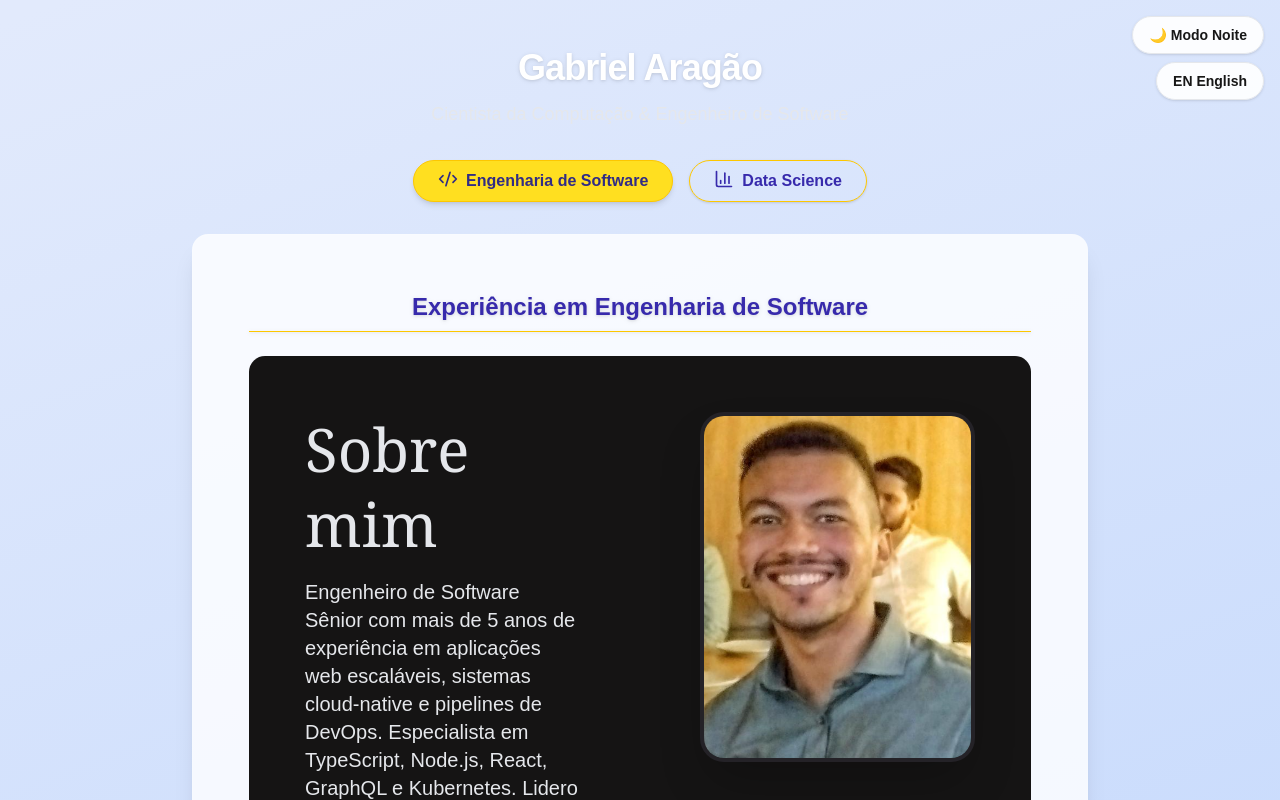
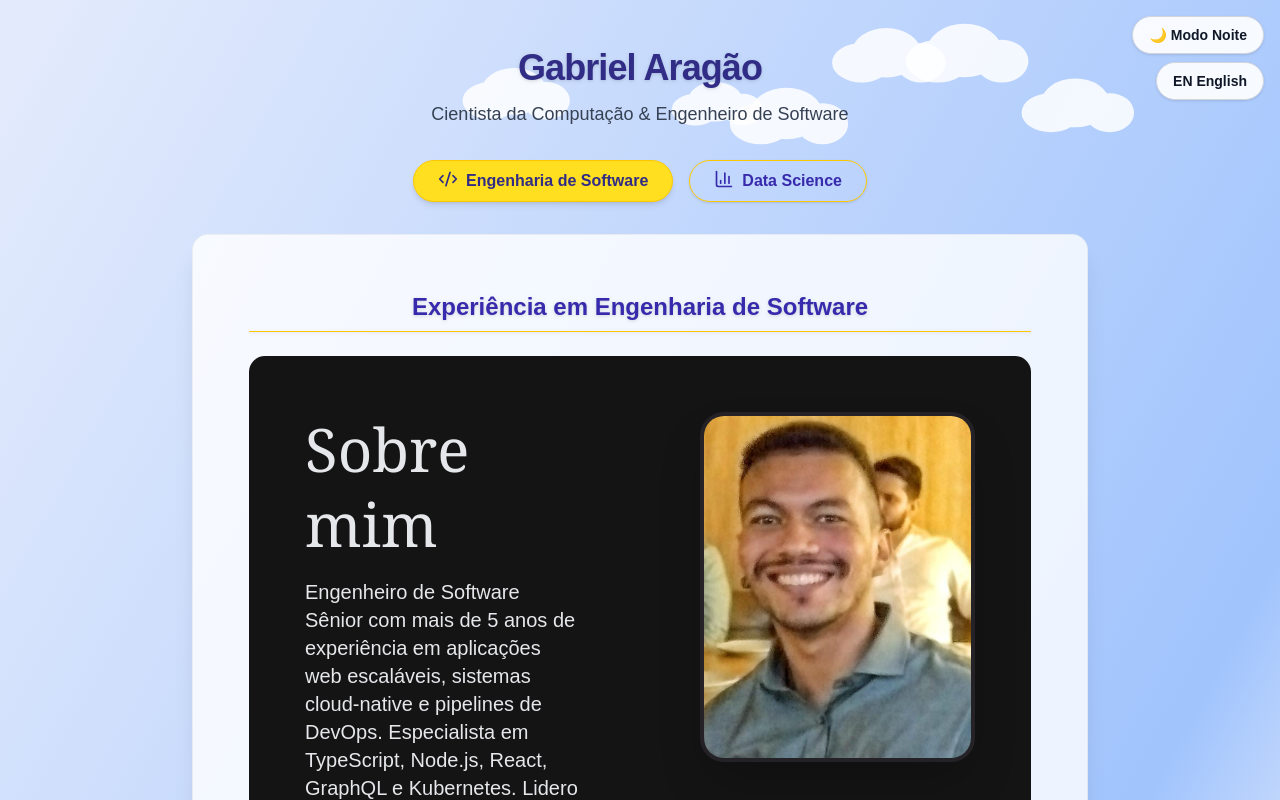
Before and after one commit to linknasubi/linknasubi.github.io, a Next.js app: page / in a window 1280 px wide. Both pictures are taken after a click on the button "🌞 Modo Dia". Shown: the top 800 px of the page. Built offline with nearby package versions, Linux system fonts and the light colour scheme; a web font is replaced by a local one.

Commit message:
Improved background

```diff
--- a/app/components/BackgroundDay.tsx
+++ b/app/components/BackgroundDay.tsx
@@ -5,39 +5,95 @@ export default function BackgroundDay() {
   const canvasRef = useRef<HTMLCanvasElement>(null);
 
   useEffect(() => {
-    const canvas = canvasRef.current;
+    const canvas = canvasRef.current!;
     if (!canvas) return;
-    const parent = canvas.parentElement;
+    const parent = canvas.parentElement!;
     if (!parent) return;
 
     function resizeCanvas() {
-      canvas!.width = parent!.scrollWidth;
-      canvas!.height = parent!.scrollHeight;
+      canvas.width = parent.scrollWidth;
+      canvas.height = parent.scrollHeight;
     }
     resizeCanvas();
 
-    const ctx = canvas.getContext('2d');
+    const ctx = canvas.getContext('2d')!;
     if (!ctx) return;
 
+    // 🟦 Céu com gradiente dinâmico
     function drawMovingGradient(time = 0) {
-      const grad = ctx!.createLinearGradient(
-        canvas!.width * 0.8 * Math.sin(time / 3000),
+      const grad = ctx.createLinearGradient(
+        canvas.width * 0.8 * Math.sin(time / 3000),
         0,
-        canvas!.width * (1 + 0.2 * Math.sin(time / 5000)),
-        canvas!.height
+        canvas.width * (1 + 0.2 * Math.sin(time / 5000)),
+        canvas.height
       );
       grad.addColorStop(0, "#e2eafc");
       grad.addColorStop(0.6 + 0.2 * Math.sin(time / 6000), "#a1c4fd");
       grad.addColorStop(1, "#f7f7fa");
-      ctx!.fillStyle = grad;
-      ctx!.fillRect(0, 0, canvas!.width, canvas!.height);
+      ctx.fillStyle = grad;
+      ctx.fillRect(0, 0, canvas.width, canvas.height);
     }
 
+    // ☁️ Nuvens com parallax horizontal
+    const clouds = Array.from({ length: 6 }, (_, i) => ({
+      x: Math.random() * canvas.width,
+      y: 50 + Math.random() * 100,
+      speed: 0.03 + i * 0.01,
+      scale: 0.6 + Math.random() * 0.5,
+    }));
+
+    function drawClouds(time: number) {
+      for (const cloud of clouds) {
+        const x = (cloud.x + time * cloud.speed) % (canvas.width + 200) - 100;
+        const y = cloud.y;
+        const s = cloud.scale;
+
+        ctx.beginPath();
+        ctx.fillStyle = "rgba(255,255,255,0.85)";
+        ctx.ellipse(x, y, 30 * s, 20 * s, 0, 0, Math.PI * 2);
+        ctx.ellipse(x + 25 * s, y - 10 * s, 35 * s, 25 * s, 0, 0, Math.PI * 2);
+        ctx.ellipse(x + 60 * s, y, 25 * s, 20 * s, 0, 0, Math.PI * 2);
+        ctx.fill();
+      }
+    }
+
+    // 🐦 Pássaros voando com padrão curvo
+    const birds = Array.from({ length: 8 }, () => ({
+      xBase: Math.random() * canvas.width,
+      yBase: 60 + Math.random() * 100,
+      amplitude: 2 + Math.random() * 5,
+      frequency: 0.002 + Math.random() * 0.001,
+      speed: 0.08 + Math.random() * 0.05,
+      size: 6 + Math.random() * 4,
+    }));
+
+    function drawBirds(time: number) {
+      for (const bird of birds) {
+        const x = (bird.xBase + time * bird.speed) % (canvas.width + 50) - 25;
+        const y = bird.yBase + Math.sin(time * bird.frequency + x * 0.05) * bird.amplitude;
+
+        ctx.beginPath();
+        ctx.moveTo(x, y);
+        ctx.lineTo(x - bird.size, y - bird.size / 2);
+        ctx.lineTo(x, y);
+        ctx.lineTo(x + bird.size, y - bird.size / 2);
+        ctx.strokeStyle = "#444";
+        ctx.lineWidth = 1.2;
+        ctx.stroke();
+      }
+    }
+
+
+    // 🎞️ Animação contínua
     let frame: number;
     function animate(t: number) {
+      ctx.clearRect(0, 0, canvas.width, canvas.height);
       drawMovingGradient(t);
+      drawClouds(t);
+
       frame = requestAnimationFrame(animate);
     }
+
     animate(0);
 
     window.addEventListener('resize', resizeCanvas);
@@ -48,11 +104,8 @@ export default function BackgroundDay() {
   }, []);
 
   return (
-    <div className="absolute inset-0 -z-10">
-      <canvas
-        ref={canvasRef}
-        className="absolute inset-0 w-full h-full"
-      />
+    <div className="fixed inset-0 -z-10">
+      <canvas ref={canvasRef} className="w-full h-full" />
     </div>
   );
 }
--- a/app/page.tsx
+++ b/app/page.tsx
@@ -41,6 +41,59 @@ export default function HomePage() {
   const [theme, setTheme] = useState<'day' | 'night'>('night');
   const [lang, setLang] = useState<Lang>('pt');
 
+
+const translations = {
+  pt: {
+    name: 'Gabriel Aragão',
+    title: 'Cientista da Computação & Engenheiro de Software',
+    labels: {
+      software: 'Engenharia de Software',
+      data: 'Data Science',
+    },
+    headers: {
+      software: 'Experiência em Engenharia de Software',
+      data: 'Experiência em Data Science',
+    },
+  },
+  en: {
+    name: 'Gabriel Aragão',
+    title: 'Computer Scientist & Software Engineer',
+    labels: {
+      software: 'Software Engineering',
+      data: 'Data Science',
+    },
+    headers: {
+      software: 'Experience in Software Engineering',
+      data: 'Experience in Data Science',
+    },
+  },
+};
+
+
+const items = [
+  {
+    key: "software",
+    icon: <Code2 size={20} className="inline-block align-text-bottom" />,
+    label: translations[lang].labels.software,
+  },
+  {
+    key: "data",
+    icon: <BarChart3 size={20} className="inline-block align-text-bottom" />,
+    label: translations[lang].labels.data,
+  }
+];
+
+
+<div className="flex flex-col items-center justify-center gap-3 mb-8 mt-2">
+  <h1 className="text-2xl sm:text-4xl font-black tracking-tight drop-shadow text-white text-center">
+    {translations[lang].name}
+  </h1>
+  <p className="text-base sm:text-lg text-gray-200 font-medium text-center">
+    {translations[lang].title}
+  </p>
+</div>
+
+
   const renderSection = () => {
     switch (section) {
       case 'software':
@@ -70,53 +123,61 @@ export default function HomePage() {
       <div className="fixed top-4 right-4 z-50 flex flex-col gap-2 items-end">
         <button
           onClick={() => setTheme(theme === 'night' ? 'day' : 'night')}
-          className="bg-white/90 border border-gray-200 rounded-full px-4 py-2 text-sm font-semibold shadow hover:bg-yellow-200 transition-colors"
+          className={`rounded-full px-4 py-2 text-sm font-semibold shadow transition-colors
+            ${theme === 'day'
+              ? 'bg-white/90 border border-gray-300 text-gray-900 hover:bg-yellow-100'
+              : 'bg-gray-800/80 border border-gray-700 text-gray-100 hover:bg-gray-700'}
+          `}
           aria-label="Alternar tema claro/escuro"
         >
           {theme === 'night' ? '🌞 Modo Dia' : '🌙 Modo Noite'}
         </button>
+
         <button
           onClick={() => setLang(lang === 'pt' ? 'en' : 'pt')}
-          className="bg-white/90 border border-gray-200 rounded-full px-4 py-2 text-sm font-semibold shadow hover:bg-blue-100 transition-colors"
+          className={`rounded-full px-4 py-2 text-sm font-semibold shadow transition-colors
+            ${theme === 'day'
+              ? 'bg-white/90 border border-gray-300 text-gray-900 hover:bg-blue-100'
+              : 'bg-gray-800/80 border border-gray-700 text-gray-100 hover:bg-gray-700'}
+          `}
           aria-label="Switch language"
         >
           {lang === 'pt' ? 'EN English' : 'PT Português'}
         </button>
       </div>
 
+
       {/* Container principal com hero e navegação */}
       <div className="min-h-screen px-2 sm:px-4 py-6 sm:py-10 flex flex-col items-center bg-transparent">
 
         {/* HERO centralizado */}
         <div className="flex flex-col items-center justify-center gap-3 mb-8 mt-2">
-
-          <h1 className="text-2xl sm:text-4xl font-black tracking-tight drop-shadow text-white text-center">
-            Gabriel Aragão
+          <h1 className={`text-2xl sm:text-4xl font-black tracking-tight drop-shadow text-center ${
+            theme === 'day' ? 'text-indigo-900' : 'text-white'
+          }`}>
+            {translations[lang].name}
           </h1>
-          <p className="text-base sm:text-lg text-gray-200 font-medium text-center">
-            Cientista da Computação & Engenheiro de Software
+          <p className={`text-base sm:text-lg font-medium text-center ${
+            theme === 'day' ? 'text-gray-700' : 'text-gray-200'
+          }`}>
+            {translations[lang].title}
           </p>
         </div>
+
 
         {/* Navegação horizontal minimalista */}
 
         <nav className="flex flex-wrap justify-center gap-2 sm:gap-4 mb-8 w-full">
-        {[
-          {
-            key: "software",
-            icon: <Code2 size={20} className="inline-block align-text-bottom" />,
-            label: "Engenharia de Software"
-          },
-          {
-            key: "data",
-            icon: <BarChart3 size={20} className="inline-block align-text-bottom" />,
-            label: "Data Science"
-          }
-        ].map(({ key, icon, label }) => (
+          {items.map(({ key, icon, label }) => (
             <button
               key={key}
               onClick={() => setSection(key as 'software' | 'data')}
-            className={`px-3 py-2 sm:px-6 rounded-full text-sm sm:text-base font-semibold border transition-all duration-150
+              className={`
+                px-3 py-2 sm:px-6 rounded-full text-sm sm:text-base font-semibold border transition-all duration-150
+                focus:outline-none focus-visible:ring-2 focus-visible:ring-offset-2
+                ${theme === 'day'
+                  ? 'focus-visible:ring-yellow-400 focus-visible:ring-offset-white'
+                  : 'focus-visible:ring-yellow-300 focus-visible:ring-offset-[#131313]'}
                 ${section === key ? buttonActive : buttonInactive}
               `}
             >
@@ -126,26 +187,33 @@ export default function HomePage() {
           ))}
         </nav>
 
+
         {/* Conteúdo principal centralizado */}
         <main className={`
           ${mainBg}
           shadow-xl rounded-2xl
           p-3 sm:p-6 md:p-10 lg:p-14
           w-full max-w-full sm:max-w-2xl md:max-w-3xl lg:max-w-4xl 2xl:max-w-5xl mx-auto
-          border border-white/10
+          border ${theme === 'day' ? 'border-black/5' : 'border-white/10'}
         `}>
           <h2 className={`
             text-xl sm:text-2xl font-bold mb-4 sm:mb-6 border-b pb-2 drop-shadow text-center
             ${theme === 'day' ? 'text-indigo-800 border-yellow-400' : 'text-yellow-300 border-yellow-700'}
           `}>
-            {section === 'data'
-              ? 'Experiência em Data Science'
-              : 'Experiência em Engenharia de Software'}
+            {translations[lang].headers[section]}
           </h2>
-          <div className={`prose max-w-none text-base sm:text-lg leading-relaxed ${theme === 'day' ? '' : 'prose-invert'}`}>
+
+          <div className={`
+            prose max-w-none text-base sm:text-lg leading-relaxed
+            prose-a:no-underline hover:prose-a:underline underline-offset-4
+            ${theme === 'day'
+              ? 'prose-a:text-indigo-700'
+              : 'prose-invert prose-a:text-yellow-300'}
+          `}>
             {renderSection()}
           </div>
         </main>
+
 
       </div>
     </Background>
--- a/tailwind.config.js
+++ b/tailwind.config.js
@@ -17,6 +17,20 @@ module.exports = {
         deepdark: "#131313",
         // Adicione outras cores do seu design system, se desejar
       },
+        animation: {
+        'wipe-up': 'wipe-up 0.8s ease-in-out forwards',
+        'wipe-down': 'wipe-down 0.8s ease-in-out forwards',
+      },
+      keyframes: {
+        'wipe-up': {
+          '0%': { transform: 'translateY(100%)' },
+          '100%': { transform: 'translateY(0%)' },
+        },
+        'wipe-down': {
+          '0%': { transform: 'translateY(0%)' },
+          '100%': { transform: 'translateY(-100%)' },
+        },
+      },
     },
   },
   plugins: [
```
Also changed, not shown: 3 other files (tests, documents, lock files or other folders). Lines whose indentation alone changed are shown as unchanged.
